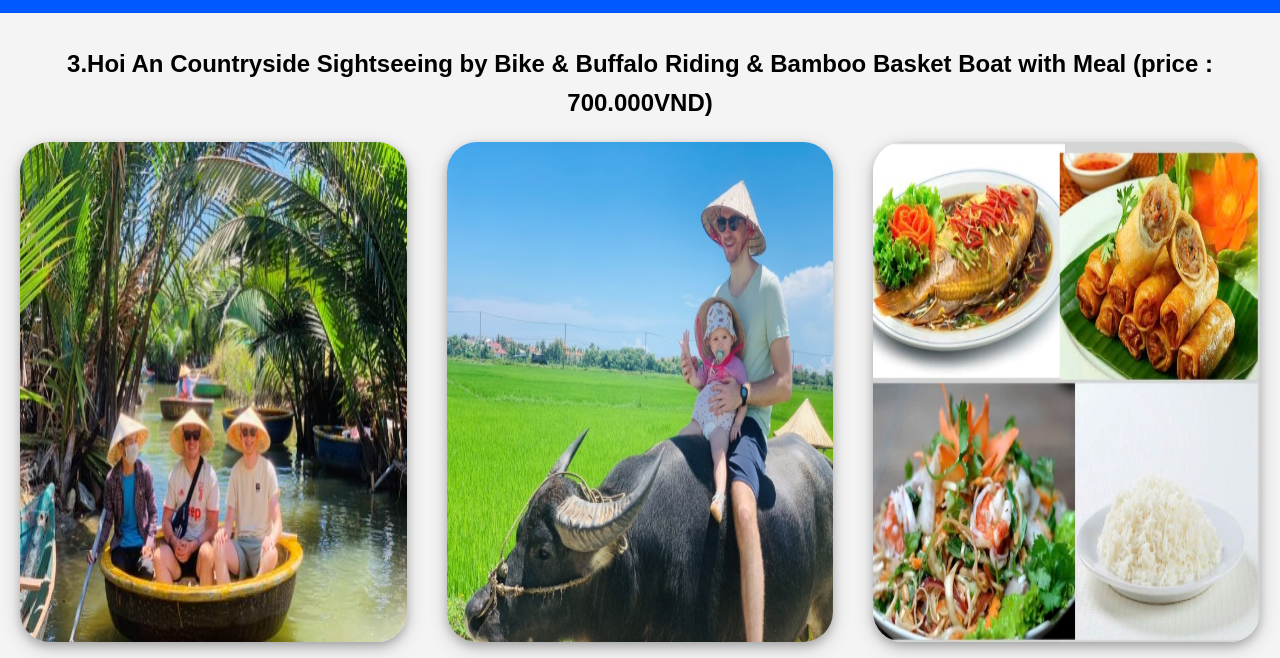
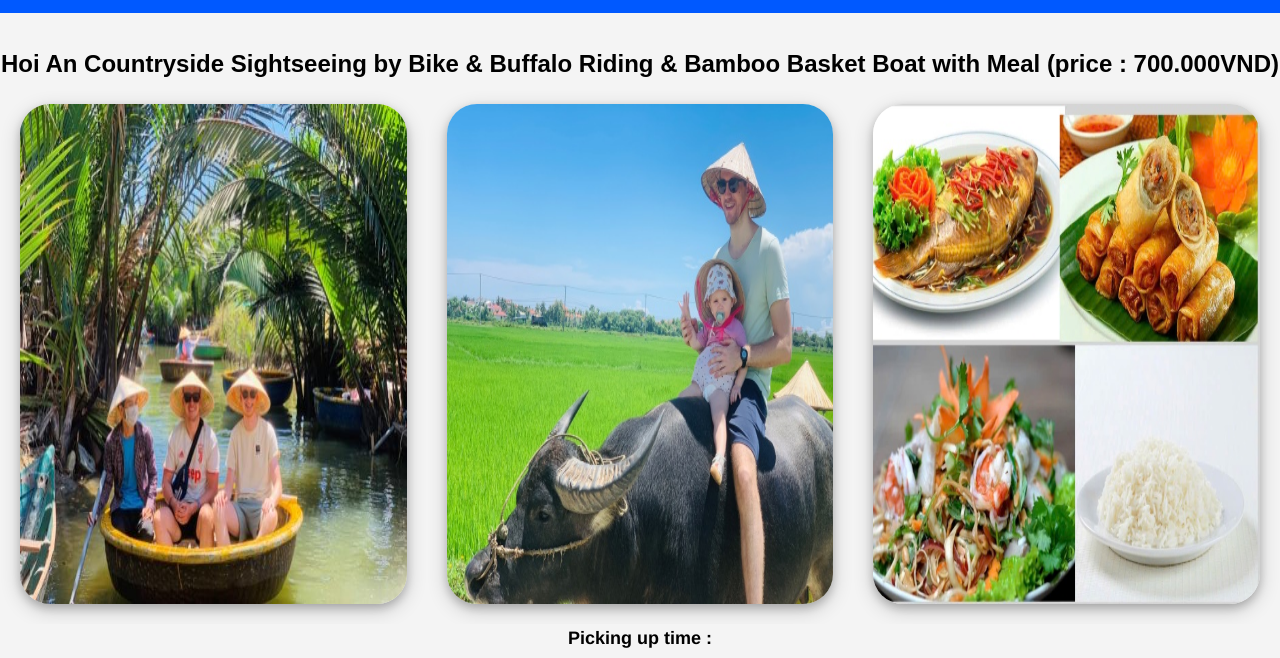
Before and after one commit to Haduckientechnology17092005/location-3, a plain HTML site: page index.html in a window 1280 px wide. Shown: the part 70-728 px from the top of the page. Drawn offline with Linux system fonts and the light colour scheme.

Commit message:
Update index.html

```diff
--- a/index.html
+++ b/index.html
@@ -15,7 +15,7 @@
     <main>
         <section class="hero">
             <div class="container">
-                <h2>3.Hoi An Countryside Sightseeing by Bike & Buffalo Riding & Bamboo Basket Boat with Meal (price : 700.000VND)</h2>
+                <h2>Hoi An Countryside Sightseeing by Bike & Buffalo Riding & Bamboo Basket Boat with Meal (price : 700.000VND)</h2>
                 <div class="image-location">
                     <img src="./asserts/img/Picture8.png" alt="2" class="image">
                     <img src="./asserts/img/Picture9.png" alt="3" class="image">
```
